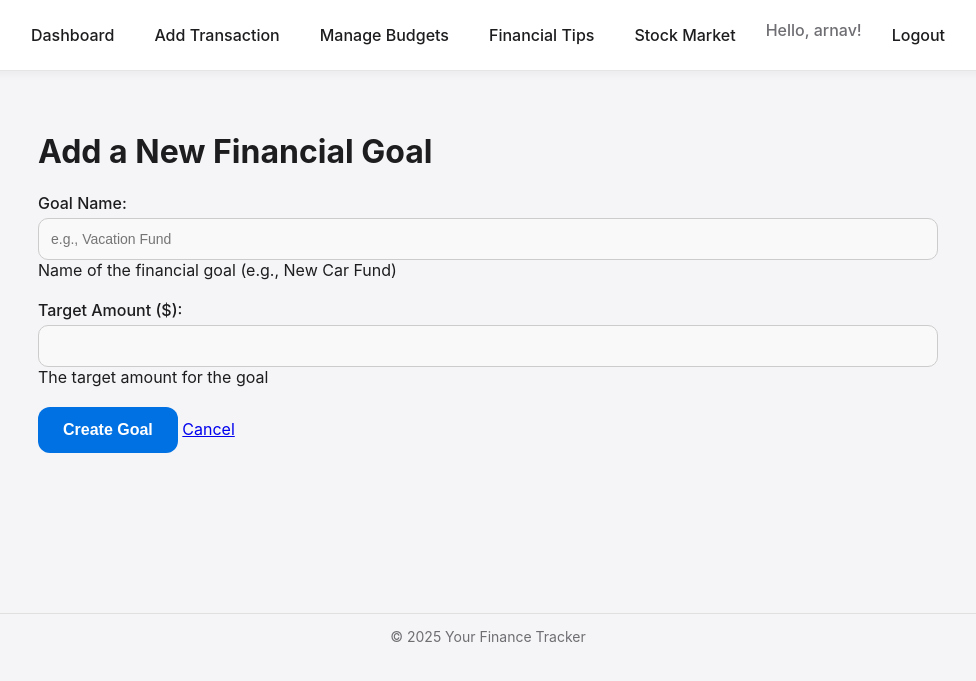
After one commit to arnav-shah-cs/cs2340-p2-hosting, a Django app: page /tracker/goals/add/ in a window 1280 px wide. The commit adds this page. Shown: the top 681 px of the page, without its empty margins (152-1128 px from the left). Run offline with Django 5.2, Linux system fonts and the light colour scheme; a user stored in the database is signed in.

Commit message:
working on api integration and back end tasks (goals and email sending)

```diff
--- a/tracker/forms.py
+++ b/tracker/forms.py
@@ -1,6 +1,8 @@
 # tracker/forms.py
+from decimal import Decimal
+
 from django import forms
-from .models import Transaction, Budget
+from .models import Transaction, Budget, Goal
 
 class TransactionForm(forms.ModelForm):
     class Meta:
@@ -51,3 +53,40 @@ class BudgetForm(forms.ModelForm):
         if month_date:
             return month_date.replace(day=1)
         return month_date
+
+class GoalForm(forms.ModelForm):
+    class Meta:
+        model = Goal
+        fields = ['name', 'target_amount']  # User and current_amount set in view
+        widgets = {
+            'name': forms.TextInput(attrs={'class': 'form-control', 'placeholder': 'e.g., Vacation Fund'}),
+            'target_amount': forms.NumberInput(attrs={'class': 'form-control', 'step': '0.01', 'min': '0.01'})
+        }
+        labels = {
+            'name': 'Goal Name',
+            'target_amount': 'Target Amount ($)'
+        }
+
+    def clean_target_amount(self):
+        # Ensure target amount is positive
+        target = self.cleaned_data.get('target_amount')
+        if target is not None and target <= 0:
+            raise forms.ValidationError("Target amount must be positive.")
+        return target
+
+
+
+class ContributionForm(forms.Form):
+    amount = forms.DecimalField(
+        max_digits=10,
+        decimal_places=2,
+        min_value=Decimal('0.01'),  # Minimum contribution
+        widget=forms.NumberInput(attrs={'class': 'form-control', 'step': '0.01', 'placeholder': 'Amount to add'}),
+        label="Contribution Amount ($)"
+    )
+
+    def clean_amount(self):
+        # Additional validation if needed
+        amount = self.cleaned_data.get('amount')
+        # Example: Check against available funds if you track that elsewhere
+        return amount
--- a/tracker/models.py
+++ b/tracker/models.py
@@ -55,3 +55,29 @@ class Budget(models.Model):
     def __str__(self):
         month_str = self.month.strftime('%Y-%m')
         return f"{self.user.username} - {self.category} Budget ({month_str}): ${self.amount}"
+
+
+class Goal(models.Model):
+    user = models.ForeignKey(User, on_delete=models.CASCADE, related_name='goals')
+    name = models.CharField(max_length=100, help_text="Name of the financial goal (e.g., New Car Fund)")
+    target_amount = models.DecimalField(max_digits=12, decimal_places=2, help_text="The target amount for the goal")
+    current_amount = models.DecimalField(max_digits=12, decimal_places=2, default=Decimal('0.00'), help_text="The amount currently saved/contributed")
+    created_at = models.DateTimeField(auto_now_add=True)
+    # target_date = models.DateField(null=True, blank=True)
+
+    def __str__(self):
+        return f"{self.name} ({self.user.username})"
+
+    @property
+    def progress_percent(self):
+        if self.target_amount is None or self.target_amount <= 0:
+            return 0
+        progress = (self.current_amount / self.target_amount) * 100
+        return min(progress, Decimal('100.00'))
+
+    @property
+    def remaining_amount(self):
+        if self.target_amount is None:
+            return None
+        remaining = self.target_amount - self.current_amount
+        return max(remaining, Decimal('0.00'))
--- /dev/null
+++ b/tracker/templates/tracker/add_goal.html
@@ -0,0 +1,22 @@
+{% extends 'tracker/base.html' %} {# Or your base template #}
+
+{% block title %}Add Goal{% endblock %}
+
+{% block content %}
+<h1>Add a New Financial Goal</h1>
+
+{% if messages %}
+    <ul class="messages">
+        {% for message in messages %}
+            <li{% if message.tags %} class="{{ message.tags }}"{% endif %}>{{ message }}</li>
+        {% endfor %}
+    </ul>
+{% endif %}
+
+<form method="post" action="{% url 'tracker:add_goal' %}">
+    {% csrf_token %}
+    {{ form.as_p }} {# Renders form fields as paragraphs #}
+    <button type="submit" class="btn btn-success">Create Goal</button>
+    <a href="{% url 'tracker:dashboard' %}" class="btn btn-secondary">Cancel</a>
+</form>
+{% endblock %}
--- a/tracker/templates/tracker/base.html
+++ b/tracker/templates/tracker/base.html
@@ -180,6 +180,7 @@
             <a href="{% url 'tracker:add_transaction' %}">Add Transaction</a>
             <a href="{% url 'tracker:budget_list' %}">Manage Budgets</a>
             <a href="{% url 'tracker:financial_tips' %}">Financial Tips</a>
+            <a href="{% url 'tracker:stock_market_overview' %}">Stock Market</a>
             <span style="color: #6e6e73;">Hello, {{ user.username }}!</span>
             <a href="{% url 'tracker:logout' %}">Logout</a>
         {% else %}
--- a/tracker/urls.py
+++ b/tracker/urls.py
@@ -13,6 +13,9 @@ urlpatterns = [
     path('tips/', views.financial_tips_view, name='financial_tips'),
     path('edit/<int:pk>/', views.edit_transaction_view, name='edit_transaction'),
     path('delete/<int:pk>/', views.delete_transaction_view, name='delete_transaction'),
+    path('goals/add/', views.add_goal, name='add_goal'),
+    path('goals/<int:goal_id>/contribute/', views.add_contribution, name='add_contribution'),
+    path('stock-market/', views.stock_market_overview, name='stock_market_overview'),
 
     # --- budget URLs ---
     path('budgets/', views.budget_list_view, name='budget_list'),
--- a/tracker/views.py
+++ b/tracker/views.py
@@ -1,16 +1,21 @@
+from django.contrib.sites import requests
 from django.shortcuts import render, redirect, get_object_or_404
 from django.contrib.auth import login, logout, authenticate
 from django.contrib.auth.forms import UserCreationForm, AuthenticationForm
 from django.contrib import messages
 from django.contrib.auth.decorators import login_required
-from .models import Transaction, Budget
+from .models import Transaction, Budget, Goal
 from .forms import TransactionForm, BudgetForm
 from django.utils import timezone
 from django.db import IntegrityError
 from collections import defaultdict
 from decimal import Decimal
+from django.conf import settings
+from django.shortcuts import render
+from datetime import date
 import datetime
-
+import requests
+from .forms import GoalForm, ContributionForm
 
 
 def register_view(request):
@@ -57,11 +62,56 @@ def logout_view(request):
 @login_required
 def dashboard_view(request):
     transactions = Transaction.objects.filter(user=request.user)
+    goals = Goal.objects.filter(user=request.user).order_by('created_at')
     context = {
         'transactions': transactions,
         'username': request.user.username,
+        'goals': goals,
     }
     return render(request, 'tracker/dashboard.html', context)
+
+
+@login_required
+def add_goal(request):
+    if request.method == 'POST':
+        form = GoalForm(request.POST)
+        if form.is_valid():
+            goal = form.save(commit=False)
+            goal.user = request.user
+            goal.current_amount = Decimal('0.00')
+            goal.save()
+            messages.success(request, f"Goal '{goal.name}' created successfully!")
+            # --- Redirect to YOUR dashboard view ---
+            return redirect('tracker:dashboard') # Make sure 'dashboard' URL name points to dashboard_view
+        else:
+             messages.error(request, "Please correct the errors below.")
+    else:
+        form = GoalForm()
+    return render(request, 'tracker/add_goal.html', {'form': form})
+
+@login_required
+def add_contribution(request, goal_id):
+    goal = get_object_or_404(Goal, id=goal_id, user=request.user)
+    if request.method == 'POST':
+        form = ContributionForm(request.POST)
+        if form.is_valid():
+            amount = form.cleaned_data['amount']
+            if not isinstance(goal.current_amount, Decimal):
+                 goal.current_amount = Decimal(goal.current_amount)
+            goal.current_amount += amount
+            goal.save()
+            messages.success(request, f"Successfully added ${amount} to '{goal.name}'!")
+             # --- Redirect to YOUR dashboard view ---
+            return redirect('tracker:dashboard') # Make sure 'dashboard' URL name points to dashboard_view
+        else:
+            messages.error(request, "Please correct the errors below.")
+    else:
+        form = ContributionForm()
+    context = {
+        'form': form,
+        'goal': goal
+    }
+    return render(request, 'tracker/add_contribution.html', context)
 
 @login_required
 def add_transaction_view(request):
@@ -239,3 +289,36 @@ def dashboard_view(request):
         'current_month_str': start_of_current_month.strftime('%B %Y')
     }
     return render(request, 'tracker/dashboard.html', context)
+
+
+def stock_market_overview(request):
+    indices = ["SPY", "QQQ", "DIA"] # Key ETFs for overview
+    overview_data = []
+    api_key = settings.POLYGON_API_KEY
+    base_url = "https://api.polygon.io/v2/snapshot/locale/us/markets/stocks/tickers/"
+
+    for ticker in indices:
+        url = f"{base_url}{ticker}?apiKey={api_key}"
+        print(f"--- Requesting Snapshot URL: {url}")
+        try:
+            response = requests.get(url, timeout=10)
+            print(f"--- Snapshot Response Status ({ticker}): {response.status_code}")
+            # Add response text printing for debugging if needed
+            # print(f"--- Snapshot Response Text ({ticker}): {response.text[:200]}")
+
+            if response.status_code == 200:
+                data = response.json()
+                if data.get('ticker'): # Basic check for valid response structure
+                    overview_data.append(data['ticker']) # Add the 'ticker' part of the snapshot
+                else:
+                    print(f"--- Warning: Unexpected snapshot structure for {ticker}")
+            else:
+                print(f"--- Error fetching snapshot for {ticker}: Status {response.status_code}")
+                # Optionally add placeholder error data for the template
+
+        except requests.exceptions.RequestException as e:
+            print(f"--- Network error fetching snapshot for {ticker}: {e}")
+            # Optionally add placeholder error data
+
+    return render(request, 'tracker/stock_market.html', {'overview_data': overview_data})
+    # Adjust your template 'stock_market.html' to display snapshot data
```
Also changed, not shown: finance_project/settings.py (+9 -0 lines), tracker/templates/tracker/add_contribution.html (added, +24 -0 lines), tracker/templates/tracker/dashboard.html (+35 -2 lines), tracker/templates/tracker/stock_market.html (added, +34 -0 lines), tracker/templatetags/custom_filters.py (added, +11 -0 lines), db.sqlite3.
